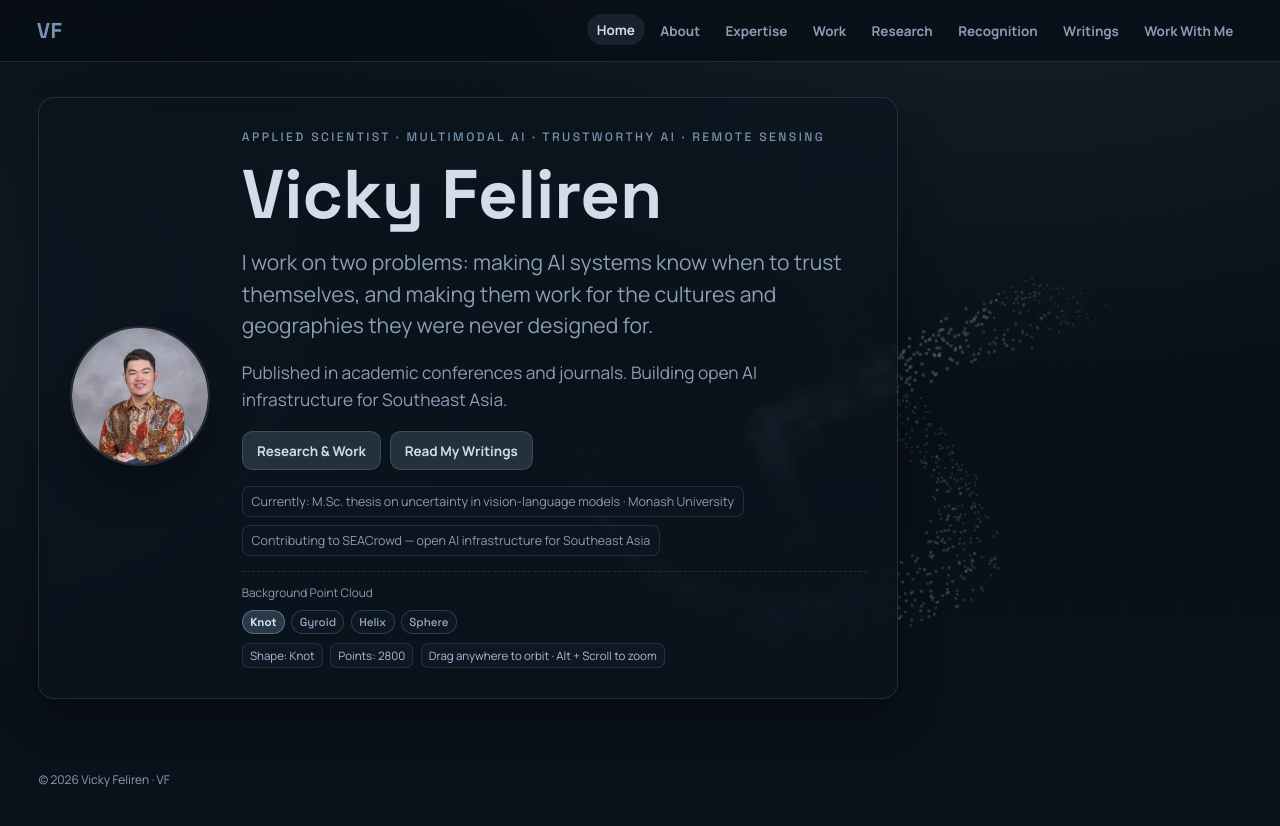
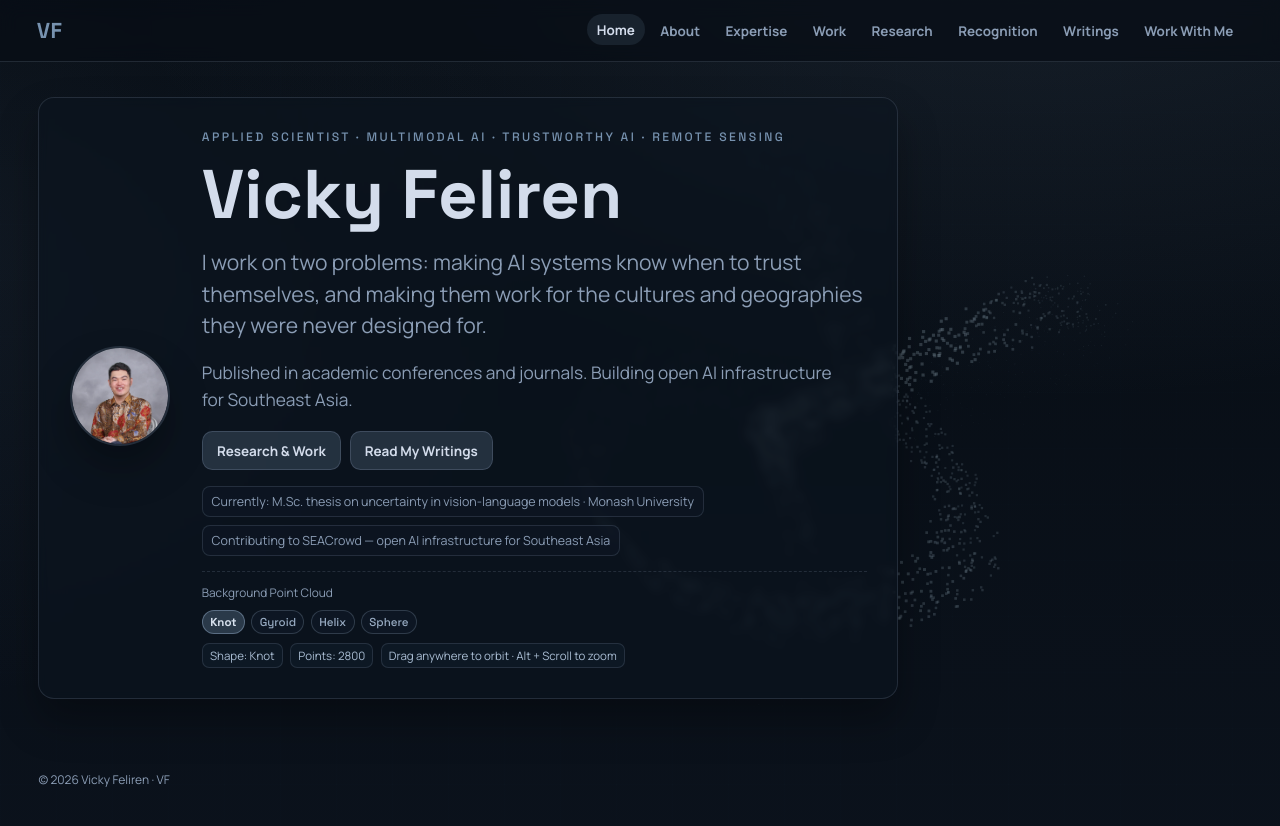
Before and after one commit to Feliren88/feliren88.github.io, a Jekyll site: the page built from index.html, in a window 1280 px wide. Shown: the top 826 px of the page. Built offline with Jekyll 4.4.1, drawn with Linux system fonts in a browser that asks for light colours.

Commit message:
Reduce profile image size to 100x100px

```diff
--- a/css/styles.css
+++ b/css/styles.css
@@ -172,8 +172,8 @@ main {
 }
 
 .profile-image {
-  width: 140px;
-  height: 140px;
+  width: 100px;
+  height: 100px;
   border-radius: 50%;
   object-fit: cover;
   border: 2px solid var(--line);
```
